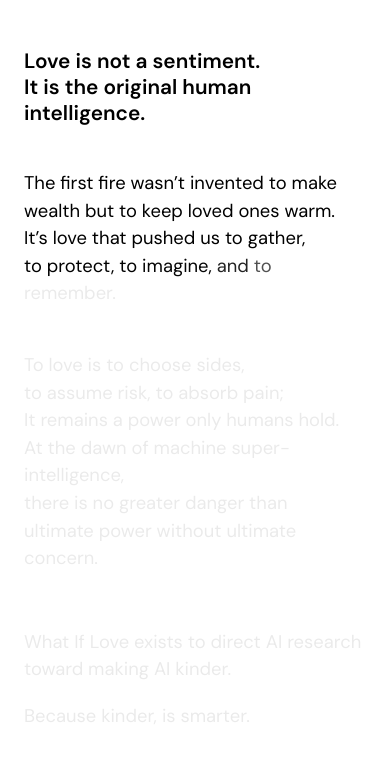
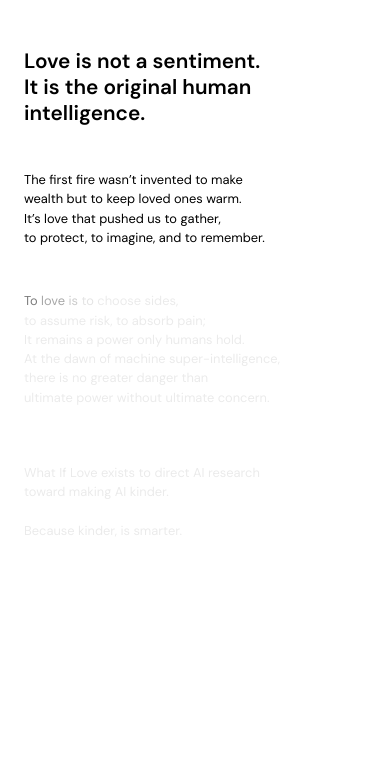
Before and after one commit to mrkobot/about, a plain HTML site: page index.html in a window 390 px wide. Drawn offline with Linux system fonts and the light colour scheme.

Commit message:
Adjust font size for smaller screens in index.html

```diff
--- a/index.html
+++ b/index.html
@@ -26,7 +26,7 @@
   .w { display: inline; opacity: 0.08; }
 
   @media (max-width: 640px) {
-    .r-line     { font-size: clamp(0.9rem, 5vw, 1.15rem); }
+    .r-line     { font-size: clamp(0.66rem, 3.3vw, 0.92rem); }
     .r-headline { font-size: clamp(1rem, 5.5vw, 1.3rem); }
   }
 </style>
```
